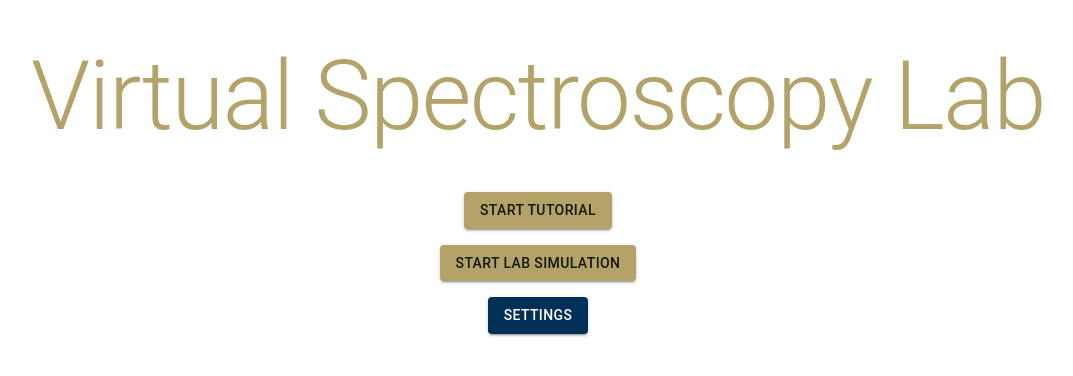
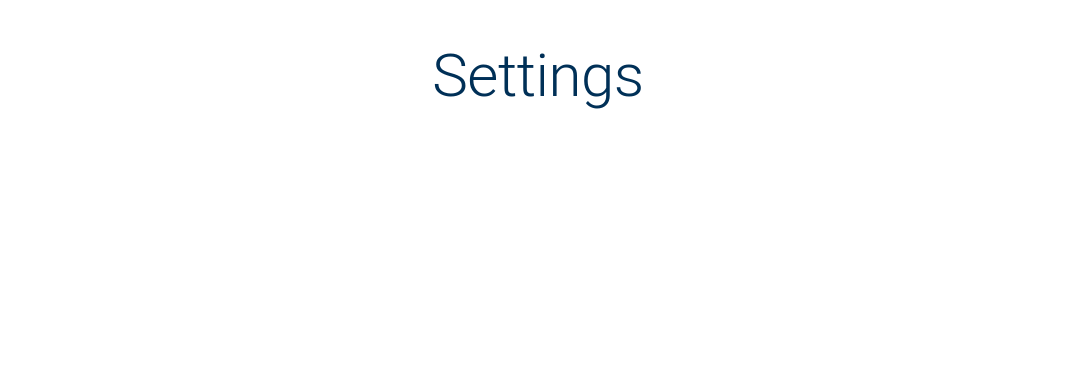
Before and after one commit to priunnagru/JID1353-fluorospectroscopy-lab, a React (Create React App) app in the folder Fluorospectroscopy-App/: page /settings in a window 1280 px wide. Shown: the top 376 px of the page, without its empty margins (102-1175 px from the left). Built offline with nearby package versions, Linux system fonts and the light colour scheme.

Commit message:
Seperated screens into their own files Now using react-docker-dom for navigation Removed back buttons from pages; use browser navigation

```diff
--- a/Fluorospectroscopy-App/package.json
+++ b/Fluorospectroscopy-App/package.json
@@ -5,18 +5,16 @@
   "dependencies": {
     "@emotion/react": "^11.6.0",
     "@emotion/styled": "^11.6.0",
-    "@material-ui/core": "^4.12.3",
     "@mui/material": "^5.1.1",
-    "@react-navigation/native": "^6.0.6",
-    "@react-navigation/native-stack": "^6.2.5",
     "@testing-library/jest-dom": "^5.11.4",
     "@testing-library/react": "^11.1.0",
     "@testing-library/user-event": "^12.1.10",
     "react": "^17.0.2",
     "react-dom": "^17.0.2",
-    "react-native": "^0.66.3",
+    "react-native": "^0.67.1",
     "react-native-safe-area-context": "^3.3.2",
     "react-native-screens": "^3.9.0",
+    "react-router-dom": "^6.2.1",
     "react-scripts": "4.0.3",
     "web-vitals": "^1.0.1"
   },
--- a/Fluorospectroscopy-App/src/App.js
+++ b/Fluorospectroscopy-App/src/App.js
@@ -1,107 +1,21 @@
-import { Button, Typography, Box } from '@mui/material';
-import { useState } from 'react';
+import { BrowserRouter as Router, Routes, Route } from 'react-router-dom';
+
+import Menu from './screens/Menu'
+import Tutorial from './screens/Tutorial'
+import Lab from './screens/Lab'
+import Settings from './screens/Settings'
 
 function App() {
-  const [current, setCurrent] = useState('Menu');
-
-  const MenuScreen = (
-    <>
-      <Box display="flex" justifyContent="center" m={5}>
-        <Typography variant="h1" align="center" color="primary">
-          Virtual Spectroscopy Lab
-        </Typography>
-      </Box>
-
-      <Box display="flex" justifyContent="center" m={2}>
-        <Button variant="contained"
-          onClick={() => {
-            setCurrent(TutorialScreen);
-          }}
-        >
-          Start Tutorial
-        </Button>
-      </Box>
-
-      <Box display="flex" justifyContent="center" m={2}>
-        <Button variant="contained"
-          onClick={() => {
-            setCurrent(LabScreen);
-          }}
-        >
-          Start Lab Simulation
-        </Button>
-      </Box>
-
-      <Box display="flex" justifyContent="center" m={2}>
-        <Button variant="contained" color="secondary"
-            onClick={() => {
-              setCurrent(SettingsScreen);
-            }}
-          >
-            Settings
-        </Button>
-      </Box>
-    </>
+  return (
+    <Router>
+      <Routes>
+        <Route path="/" element={<Menu />}/>
+        <Route path="/tutorial" element={<Tutorial />}/>
+        <Route path="/lab" element={<Lab />}/>
+        <Route path="/settings" element={<Settings />}/>
+      </Routes>
+    </Router>
   );
-
-  const TutorialScreen = (
-    <>
-      <Box display="flex" m={2}>
-        <Button variant="contained" color="secondary"
-            onClick={() => {
-              setCurrent(MenuScreen);
-            }}
-          >
-            Back
-        </Button>
-      </Box>
-      <Box display="flex" justifyContent="center" m={5}>
-        <Typography variant="h2" align="center" color="primary">
-          Tutorial
-        </Typography>
-      </Box>
-    </>
-  );
-
-  const LabScreen = (
-    <>
-      <Box display="flex" m={2}>
-        <Button variant="contained" color="secondary"
-            onClick={() => {
-              setCurrent(MenuScreen);
-            }}
-          >
-            Back
-        </Button>
-      </Box>
-      <Box display="flex" justifyContent="center" m={5}>
-        <Typography variant="h2" align="center" color="primary">
-          Lab Simulation
-        </Typography>
-      </Box>
-    </>
-  );
-
-  const SettingsScreen = (
-    <>
-      <Box display="flex" m={2}>
-        <Button variant="contained" color="secondary"
-            onClick={() => {
-              setCurrent(MenuScreen);
-            }}
-          >
-            Back
-        </Button>
-      </Box>
-      <Box display="flex" justifyContent="center" m={5}>
-        <Typography variant="h2" align="center" color="secondary">
-          Settings
-        </Typography>
-      </Box>
-    </>
-  );
-
-  return current === 'Menu' ? MenuScreen : current;
 }
 
 export default App;
--- /dev/null
+++ b/Fluorospectroscopy-App/src/screens/Lab.js
@@ -0,0 +1,15 @@
+import { Button, Typography, Box } from '@mui/material';
+
+const lab = () => {
+  return (
+    <>
+      <Box display="flex" justifyContent="center" m={5}>
+        <Typography variant="h2" align="center" color="primary">
+          Lab Simulation
+        </Typography>
+      </Box>
+    </>
+  );
+}
+
+export default lab;
--- /dev/null
+++ b/Fluorospectroscopy-App/src/screens/Menu.js
@@ -0,0 +1,34 @@
+import { Button, Typography, Box } from '@mui/material';
+import { Link } from 'react-router-dom';
+
+const menu = () => {
+  return (
+    <>
+      <Box display="flex" justifyContent="center" m={5}>
+        <Typography variant="h1" align="center" color="primary">
+          Virtual Spectroscopy Lab
+        </Typography>
+      </Box>
+
+      <Box display="flex" justifyContent="center" m={2}>
+        <Button variant="contained" component={Link} to="/tutorial">
+          Start Tutorial
+        </Button>
+      </Box>
+
+      <Box display="flex" justifyContent="center" m={2}>
+        <Button variant="contained" component={Link} to="/lab">
+          Start Lab Simulation
+        </Button>
+      </Box>
+
+      <Box display="flex" justifyContent="center" m={2}>
+        <Button variant="contained" color="secondary" component={Link} to="/settings">
+          Settings
+        </Button>
+      </Box>
+    </>
+  );
+}
+
+export default menu;
--- /dev/null
+++ b/Fluorospectroscopy-App/src/screens/Settings.js
@@ -0,0 +1,15 @@
+import { Button, Typography, Box } from '@mui/material';
+
+const settings = () => {
+  return (
+    <>
+      <Box display="flex" justifyContent="center" m={5}>
+        <Typography variant="h2" align="center" color="secondary">
+          Settings
+        </Typography>
+      </Box>
+    </>
+  );
+}
+
+export default settings;
--- /dev/null
+++ b/Fluorospectroscopy-App/src/screens/Tutorial.js
@@ -0,0 +1,15 @@
+import { Button, Typography, Box } from '@mui/material';
+
+const tutorial = () => {
+  return (
+    <>
+      <Box display="flex" justifyContent="center" m={5}>
+        <Typography variant="h2" align="center" color="primary">
+          Tutorial
+        </Typography>
+      </Box>
+    </>
+  );
+}
+
+export default tutorial;
```
Also changed, not shown: 1 other file (tests, documents, lock files or other folders).
